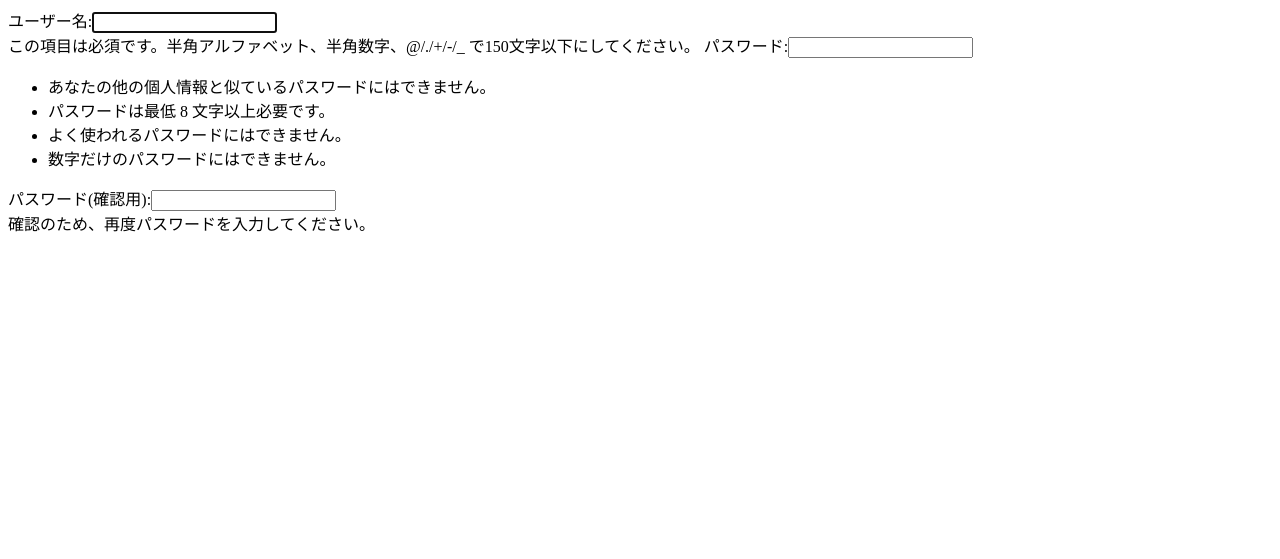
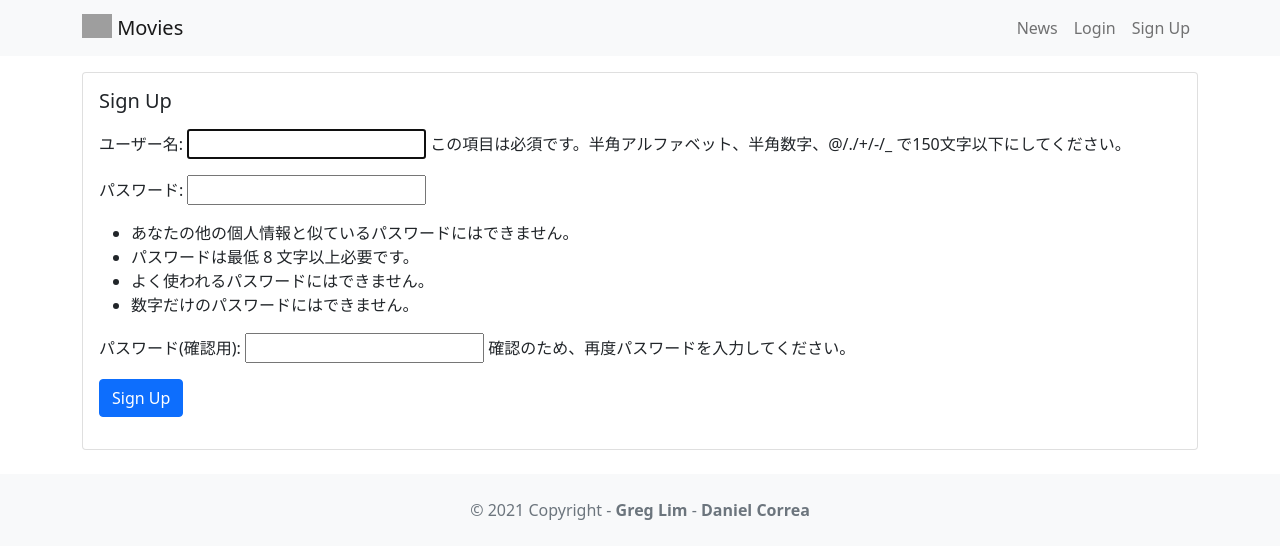
Before and after one commit to pignoli/moviereviews, a Django app: page /accounts/signupaccount/ in a window 1280 px wide. Shown: the top 559 px of the page. Run offline with Django 3.2, Linux system fonts and the light colour scheme; parts of the project's set-up code (start-up, migrations or seed data) failed here and were passed over; grey boxes are pictures that could not be loaded.

Commit message:
chap 18-2

```diff
--- a/accounts/templates/signupaccount.html
+++ b/accounts/templates/signupaccount.html
@@ -1 +1,21 @@
-{{ form }}
+{% extends 'base.html' %}
+{% block content %}
+<div class="card mb-3">
+    <div class="row g-0">
+        <div>
+            <div class="card-body">
+                <h5 class="card-title">Sign Up</h5>
+                <p class="card-text">
+                    <form method="POST">
+                        {% csrf_token %}
+                        {{ form.as_p }}
+                        <button type="submit" class="btn btn-primary">
+                            Sign Up
+                        </button>
+                    </form>
+                </p>
+            </div>
+        </div>
+    </div>
+</div>
+{% endblock content %}
```
